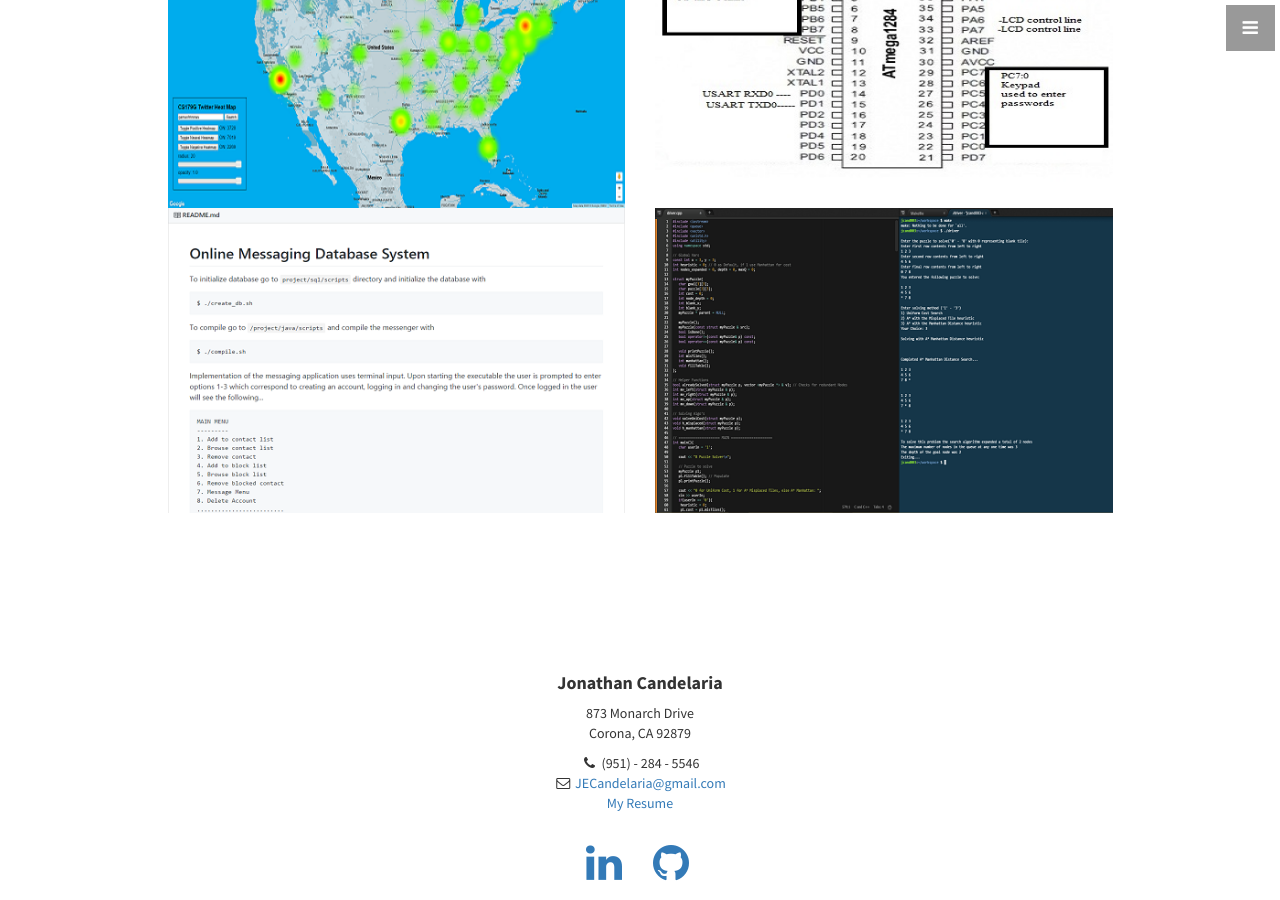
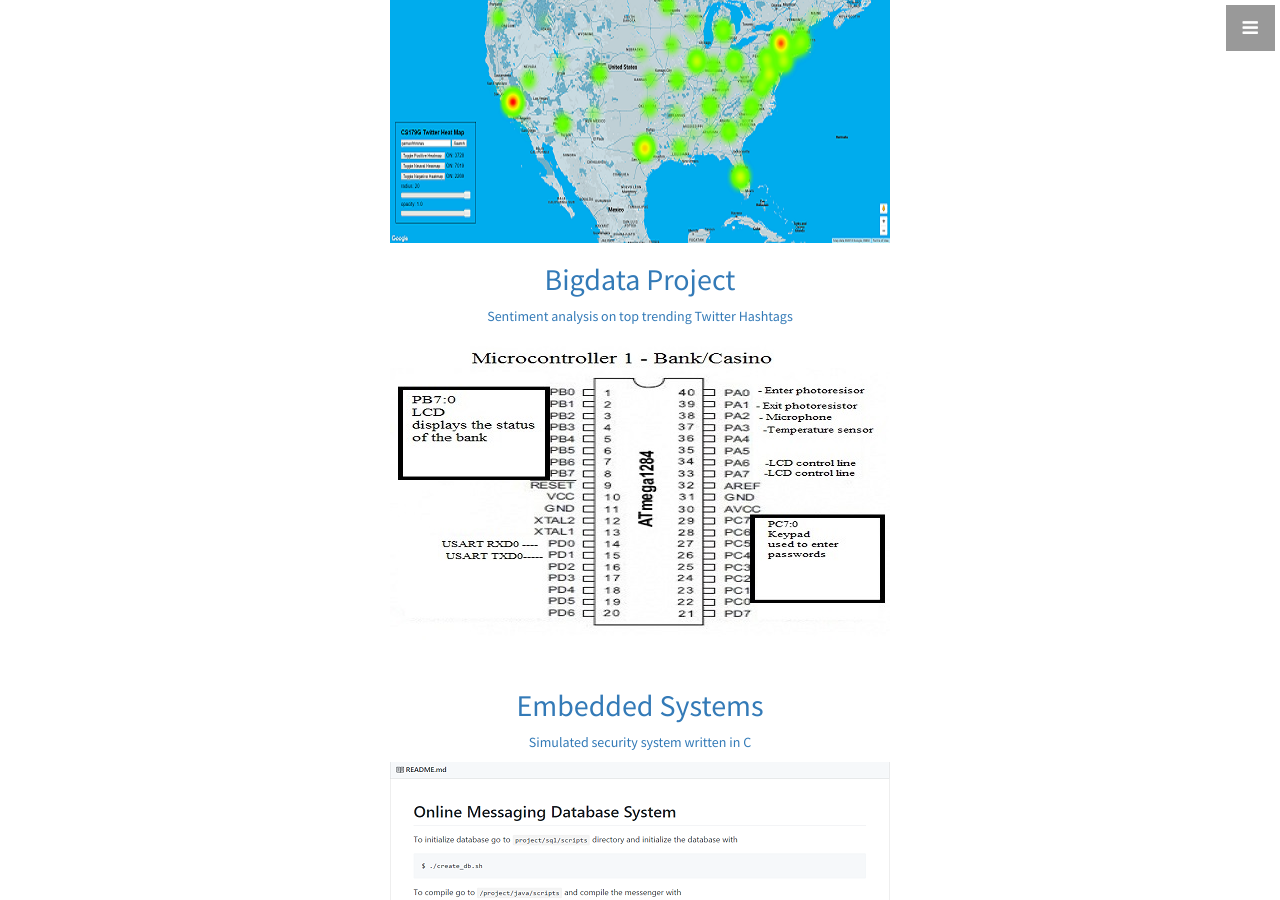
Before and after one commit to JECan/JE, a Jekyll site: the page built from index.html, in a window 1280 px wide and 900 px high, scrolled down 1841 px. Built offline with Jekyll 4.4.1, drawn with Linux system fonts in a browser that asks for light colours; some of the changed text lies outside the part shown.

Commit message:
probably wont work

```diff
--- a/_includes/portfolio.html
+++ b/_includes/portfolio.html
@@ -2,38 +2,49 @@
   <div class="container">
     <div class="row">
       <div class="col-lg-10 col-lg-offset-1 text-center">
-        <h2>Projects</h2>
+        <h1>Projects222</h1>
         <hr class="small">
-        <div class="row">
-          <div class="col-md-6">
-            <div class="effect-goliath">
-              <a href="https://github.com/JECan/BigdataAnalysis">
+         <!--div class="row"-->
+          <div class="grid">
+            <figure class="effect-steve">
+              <a href = "https://github.com/JECan/BigdataAnalysis">
                 <img class="img-portfolio img-responsive" src="img/resume_portfolio_heatmap.png">
+                <figcaption>
+                  <h2>Bigdata <span>Project</span></h2>
+                  <p>Sentiment analysis on top trending Twitter Hashtags</p>
+                <figcaption>
               </a>
-            </div>
-          </div>
-          <div class="col-md-6">
-            <div class="effect-goliath">
+            </figure>
+            <figure class="effect-steve">
               <a href="https://github.com/JECan/EmbeddedSystems">
                 <img class="img-portfolio img-responsive" src="img/resume_portfolio_embedded.jpg">
+                <figcaption>
+                  <h2>Embedded <span>Systems</span></h2>
+                  <p>Simulated security system written in C</p>
+                <figcaption>
               </a>
-            </div>
+            </figure>
           </div>
-          <div class="col-md-6">
-            <div class="effect-goliath">
+          <div class="grid">
+            <figure class="effect-steve">
               <a href="https://github.com/JECan/166">
                 <img class="img-portfolio img-responsive" src="img/resume_portfolio_db.PNG">
+                <figcaption>
+                  <h2>Database <span>Management</span></h2>
+                  <p>Terminal based messenger application written with SQL and Java</p>
+               <figcaption>
               </a>
-            </div>
-          </div>
-          <div class="col-md-6">
-            <div class="effect-goliath">
+            </figure>
+            <figure class="effect-steve">
               <a href="https://github.com/JECan/8_PuzzleSolver">
                 <img class="img-portfolio img-responsive" src="img/resume_portfolio_8puzzle.png">
+                <figcaption>
+                  <h2>8 Puzzle <span>Solver</span></h2>
+                  <p>3 X 3 sliding tile puzzle solver written in C++</p>
+               <figcaption>
               </a>
-            </div>
+            </figure>
           </div>
-        </div>
         <!-- /.row (nested) -->
         <!--<a href="#" class="btn btn-dark">View More Items</a>-->
       </div>
```
